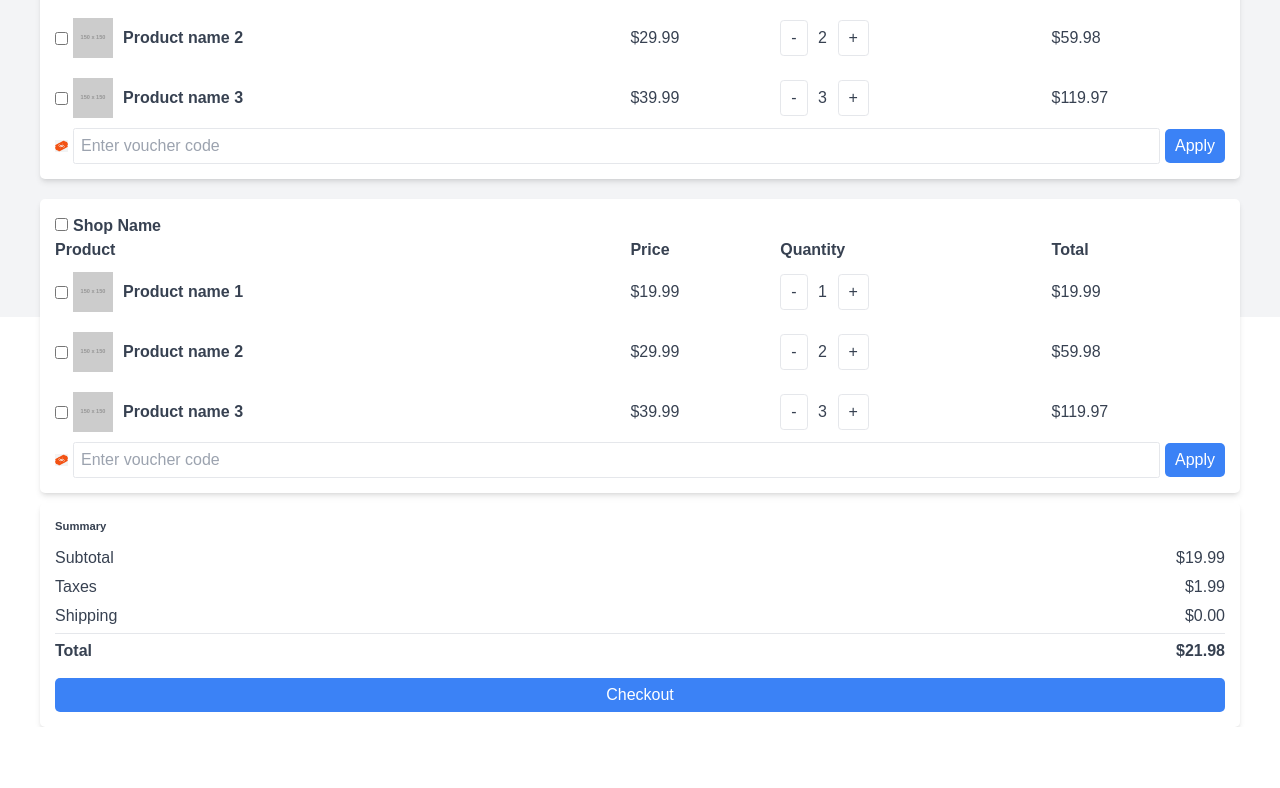
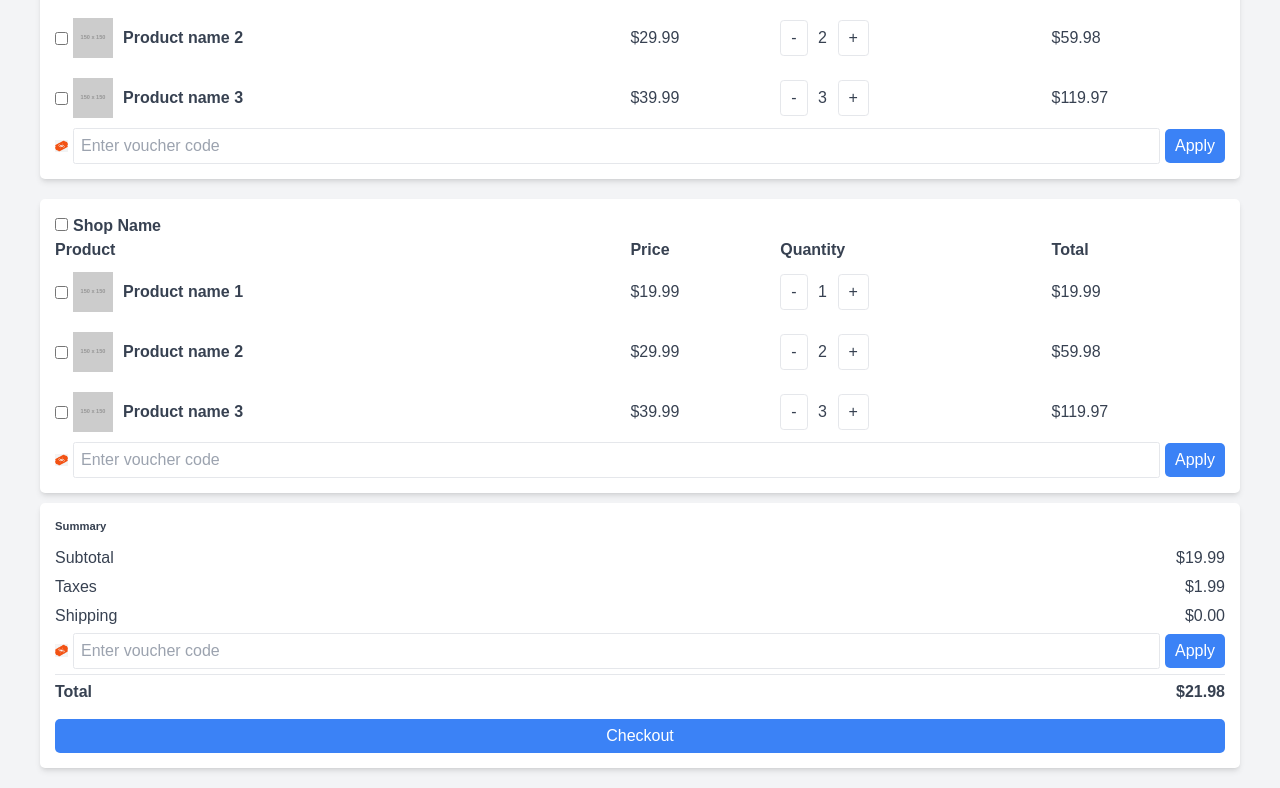
Before and after one commit to Koderpad/VTCfe, a React (Vite) app: page /cart in a window 1280 px wide. Shown: the part 483-1271 px from the top of the page. Before the commit the page ends 1210 px from the top, so only its background shows below. Built offline with nearby package versions, Linux system fonts and the light colour scheme.

Commit message:
update summary

```diff
--- a/src/features/auth/components/Cart/auth/components/CartForm.tsx
+++ b/src/features/auth/components/Cart/auth/components/CartForm.tsx
@@ -8,7 +8,7 @@ function CartForm() {
 
   return (
     <>
-    <div className="tw-flex tw-bg-gray-100 tw-h-screen tw-w-full tw-py-8 ">
+    <div className="tw-flex tw-bg-gray-100 tw-h-full tw-w-full tw-py-8 ">
     <div className="tw-container tw-mx-full tw-px-16">
         <h1 className="tw-ext-2xl tw-font-semibold tw-mb-4">Shopping Cart</h1>
         <div className="tw-flex tw-flex-col tw-md:flex-row tw-gap-4">
--- a/src/features/auth/components/Cart/auth/components/CartSummary.tsx
+++ b/src/features/auth/components/Cart/auth/components/CartSummary.tsx
@@ -1,10 +1,11 @@
 
 import React from 'react';
+import VoucherForm from './VoucherForm';
 
 const CartSummary = () => {
     return (
-        <div className="tw-md:w-1/4">
-            <div className="tw-bg-white tw-rounded-lg tw-shadow-md tw-p-6">
+        <div className="tw-md:w-1/4 ">
+            <div className="tw-bg-white tw-rounded-lg tw-shadow-md tw-p-6 ">
                 <h2 className="tw-text-lg tw-font-semibold tw-mb-4">Summary</h2>
                 <div className="tw-flex tw-justify-between tw-mb-2">
                     <span>Subtotal</span>
@@ -18,6 +19,9 @@ const CartSummary = () => {
                     <span>Shipping</span>
                     <span>$0.00</span>
                 </div>
+                <div>
+                  <VoucherForm/>
+                </div>
                 <hr className="tw-my-2" />
                 <div className="tw-flex tw-justify-between tw-mb-2">
                     <span className="tw-font-semibold">Total</span>
```
